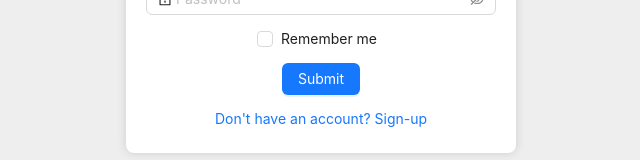
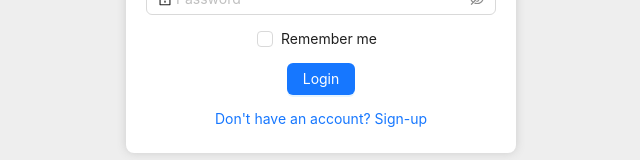
Before and after one commit to ddps-lab/Callisto, a React (Vite) app in the folder frontend/: page / in a window 1280 px wide. Shown: the part 398-558 px from the top of the page, without its empty margins (319-959 px from the left). Built offline with nearby package versions, Linux system fonts and the light colour scheme; no server answers; a web font is replaced by a local one.

Commit message:
Fix login btn typo

```diff
--- a/frontend/src/pages/forms/Login/index.jsx
+++ b/frontend/src/pages/forms/Login/index.jsx
@@ -74,12 +74,12 @@ export default function Login() {
       </Form.Item>
       <Form.Item>
         <Button type="primary" htmlType="submit">
-          Submit
+          Login
         </Button>
       </Form.Item>
       <Form.Item>
         <a onClick={() => navigate('/sign-up', { replace: true })}>
-          Don't have an account? Sign-up
+          Don&apos;t have an account? Sign-up
         </a>
       </Form.Item>
     </FormLayout>
```
